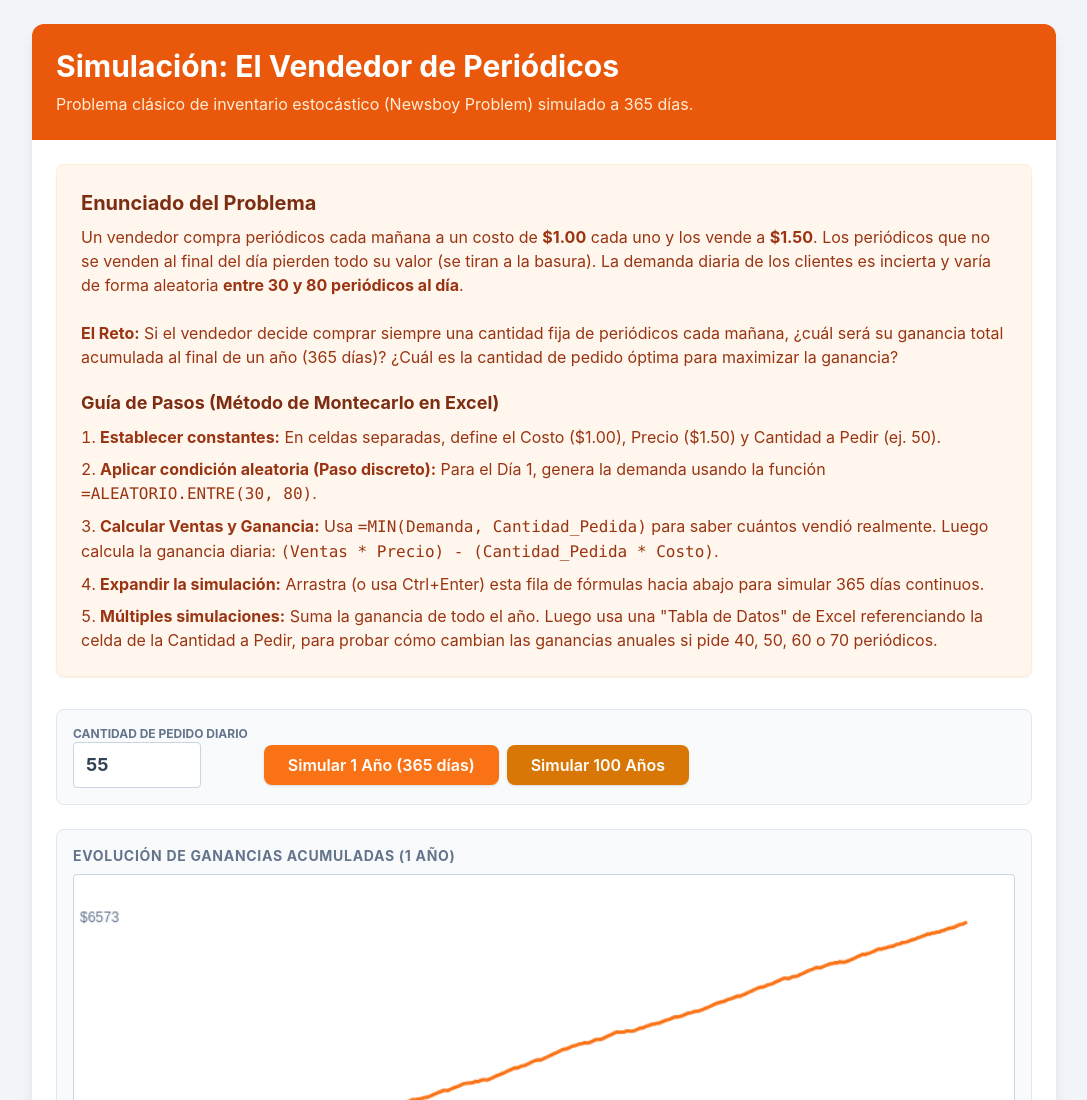
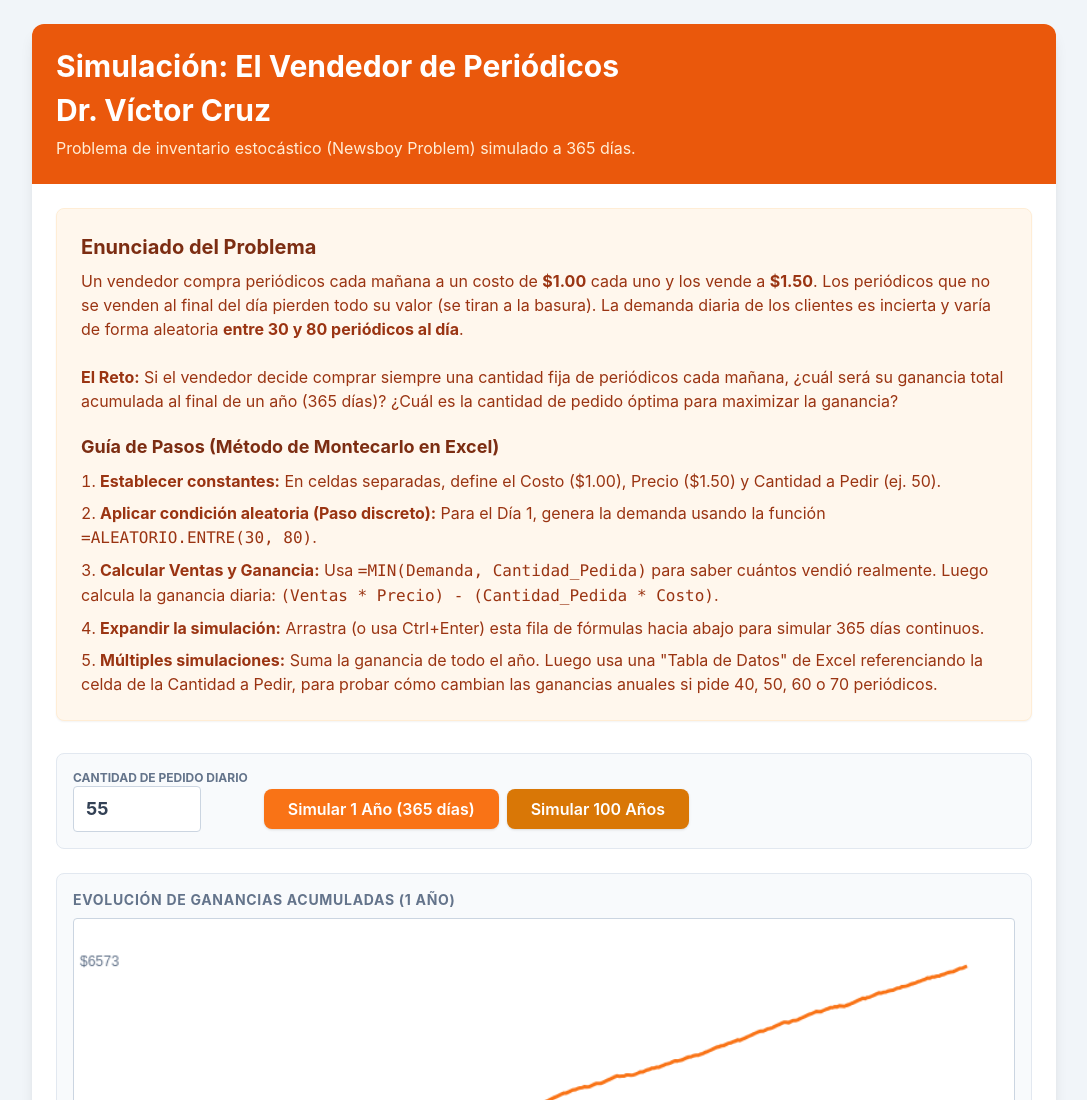
Before and after one commit to drcruzm/ptecnia, a plain HTML site: page news2.html in a window 1280 px wide. Shown: the top 1100 px of the page, without its empty margins (96-1183 px from the left). Drawn offline with nearby package versions, Linux system fonts and the light colour scheme.

Commit message:
Update news2.html

```diff
--- a/news2.html
+++ b/news2.html
@@ -14,7 +14,8 @@
         <!-- Encabezado -->
         <div class="bg-orange-600 p-6 text-white">
             <h1 class="text-3xl font-bold mb-2">Simulación: El Vendedor de Periódicos</h1>
-            <p class="text-orange-100">Problema clásico de inventario estocástico (Newsboy Problem) simulado a 365 días.</p>
+            <h2 class="text-3xl font-bold mb-2">Dr. Víctor Cruz</h2>
+            <p class="text-orange-100">Problema de inventario estocástico (Newsboy Problem) simulado a 365 días.</p>
         </div>
 
         <div class="p-6">
```
